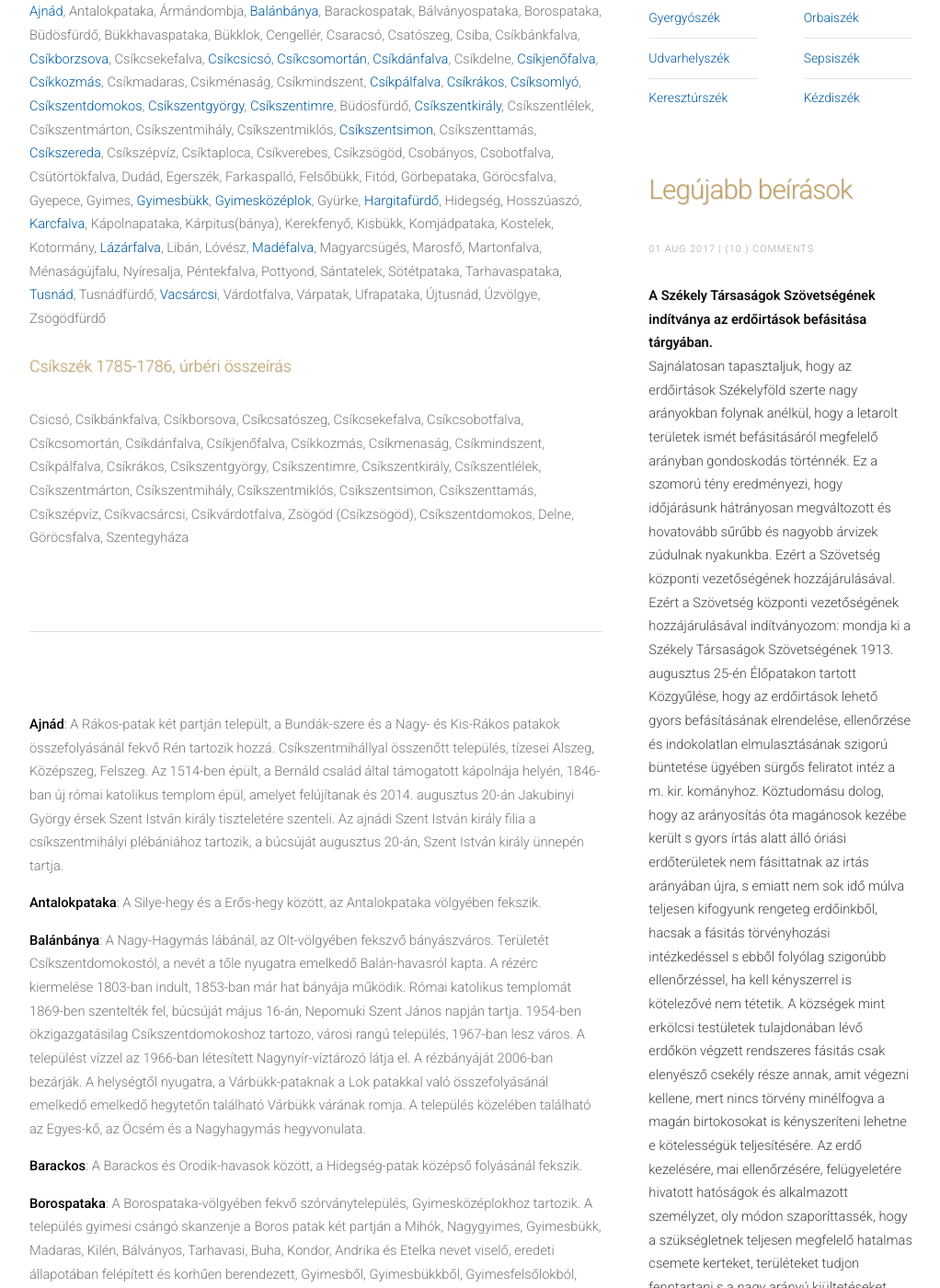
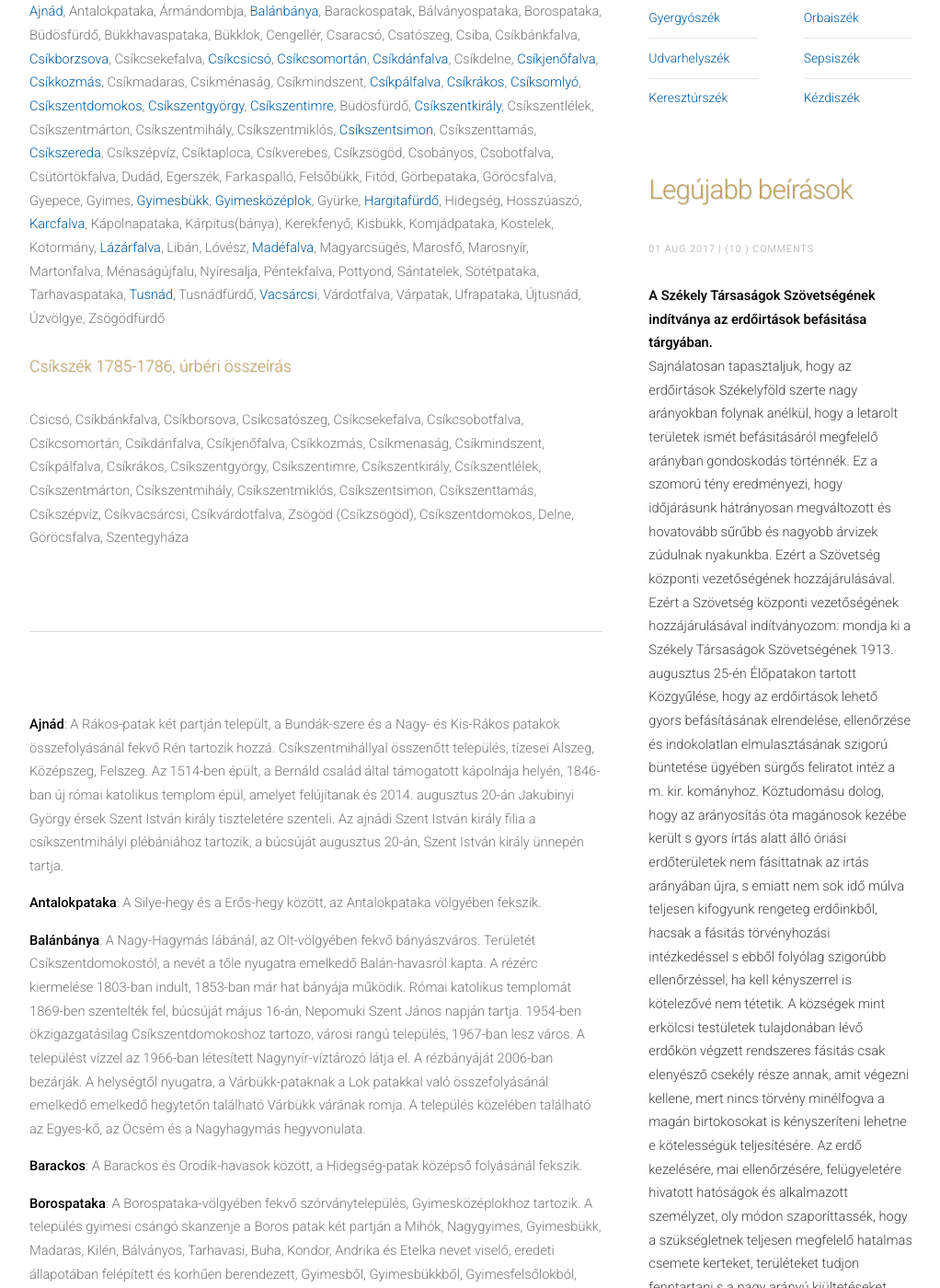
Before and after one commit to siculia/siculia.github.io, a Jekyll site: the page built from siculia-csikszek.html, in a window 1280 px wide and 1400 px high, scrolled down 888 px. Shown: the whole window at 92% size, without its empty margins (128-1150 px from the left). Built offline with Jekyll 4.4.1, drawn with Linux system fonts in a browser that asks for light colours; nearby versions of some CDN libraries; library files that are not in the unit come from our copies.

Commit message:
Marosnyír

```diff
--- a/siculia-csikszek.html
+++ b/siculia-csikszek.html
@@ -34,7 +34,7 @@ layout: default
 							<a href="http://gyimeskozeplok.ro/hu">Gyimesközéplok</a>, Gyürke, <a href="http://www.hargitafurdo.ro">Hargitafürdő</a>, Hidegség, Hosszúaszó,
 							<a href="http://karcfalva.ro/karcfalva-kozseg/karcfalva/">Karcfalva</a>, Kápolnapataka, Kárpitus(bánya), Kerekfenyő, Kisbükk, Komjádpataka, Kostelek, Kotormány,
 							<a href="http://www.visitcozmeni.ro/hu/lazarfalva.html">Lázárfalva</a>,
-							Libán, Lóvész, <a href="http://www.madefalva.ro">Madéfalva</a>, Magyarcsügés, Marosfő, Martonfalva,  Ménaságújfalu, Nyíresalja, Péntekfalva, Pottyond,
+							Libán, Lóvész, <a href="http://www.madefalva.ro">Madéfalva</a>, Magyarcsügés, Marosfő, Marosnyír, Martonfalva, Ménaságújfalu, Nyíresalja, Péntekfalva, Pottyond,
 							Sántatelek, Sötétpataka, Tarhavaspataka, <a href="https://primariatusnad.ro/hu/udvozlet/">Tusnád</a>, Tusnádfürdő, <a href="https://www.csikvacsarcsi.ro/wp/">Vacsárcsi</a>, Várdotfalva, Várpatak,
 							Ufrapataka, Újtusnád, Úzvölgye, Zsögödfürdő</p>
 
@@ -51,7 +51,7 @@ layout: default
 							<hr></hr>
 							<p style="text-align: left;"><b>Ajnád</b>: A Rákos-patak két partján települt, a Bundák-szere és a Nagy- és Kis-Rákos patakok összefolyásánál fekvő Rén tartozik hozzá. Csíkszentmihállyal összenőtt település, tízesei Alszeg, Középszeg, Felszeg. Az 1514-ben épült, a Bernáld család által támogatott kápolnája helyén, 1846-ban új római katolikus templom épül, amelyet felújítanak és 2014. augusztus 20-án Jakubinyi György érsek Szent István király tiszteletére szenteli. Az ajnádi Szent István király filia a csíkszentmihályi plébániához tartozik, a búcsúját augusztus 20-án, Szent István király ünnepén tartja.</p>
 							<p style="text-align: left;"><b>Antalokpataka</b>: A Silye-hegy és a Erős-hegy között, az Antalokpataka völgyében fekszik.</p>
-							<p style="text-align: left;"><b>Balánbánya</b>: A Nagy-Hagymás lábánál, az Olt-völgyében fekszvő bányászváros. Területét Csíkszentdomokostól, a nevét a tőle nyugatra emelkedő Balán-havasról kapta. A rézérc kiermelése 1803-ban indult, 1853-ban már hat bányája működik. Római katolikus templomát 1869-ben szentelték fel, búcsúját május 16-án, Nepomuki Szent János napján tartja. 1954-ben ökzigazgatásilag Csíkszentdomokoshoz tartozo, városi rangú település, 1967-ban lesz város. A települést vízzel az 1966-ban létesített Nagynyír-víztározó látja el. A rézbányáját 2006-ban bezárják. A helységtől nyugatra, a Várbükk-pataknak a Lok patakkal való összefolyásánál emelkedő emelkedő hegytetőn található Várbükk várának romja. A település közelében található az Egyes-kő, az Öcsém és a Nagyhagymás hegyvonulata.</p>
+							<p style="text-align: left;"><b>Balánbánya</b>: A Nagy-Hagymás lábánál, az Olt-völgyében fekvő bányászváros. Területét Csíkszentdomokostól, a nevét a tőle nyugatra emelkedő Balán-havasról kapta. A rézérc kiermelése 1803-ban indult, 1853-ban már hat bányája működik. Római katolikus templomát 1869-ben szentelték fel, búcsúját május 16-án, Nepomuki Szent János napján tartja. 1954-ben ökzigazgatásilag Csíkszentdomokoshoz tartozo, városi rangú település, 1967-ban lesz város. A települést vízzel az 1966-ban létesített Nagynyír-víztározó látja el. A rézbányáját 2006-ban bezárják. A helységtől nyugatra, a Várbükk-pataknak a Lok patakkal való összefolyásánál emelkedő emelkedő hegytetőn található Várbükk várának romja. A település közelében található az Egyes-kő, az Öcsém és a Nagyhagymás hegyvonulata.</p>
 							<p style="text-align: left;"><b>Barackos</b>: A Barackos és Orodik-havasok között, a Hidegség-patak középső folyásánál fekszik.</p>
 							<p style="text-align: left;"><b>Borospataka</b>: A Borospataka-völgyében fekvő szórványtelepülés, Gyimesközéplokhoz tartozik. A település gyimesi csángó skanzenje a Boros patak két partján a Mihók, Nagygyimes, Gyimesbükk, Madaras, Kilén, Bálványos, Tarhavasi, Buha, Kondor, Andrika és Etelka nevet viselő, eredeti állapotában felépített és korhűen berendezett, Gyimesből, Gyimesbükkből, Gyimesfelsőlokból, Gyimesközéplokból származó, panzióként működő házakból áll. Szaunával is rendelkezik. A borospataki skanzen területén népművészeti múzeum is működik, ahol a Gyimes vidékének egykori használati és berendezési tárgyai, bútorai, valamint népviselete tekinthető meg. A Görbepatakán 1873-ban készült vízimalmát 2012-ben újították fel.</p>
 							<p style="text-align: left;"><b>Bükkhavaspataka</b>: A Barackos és Jávárdi-havasok között fekvő szórványtelepülés. Bükkhavaspatakon Szent István tiszteletére 1925-ben építenek kápolnát. Itt működött a Muhos-pataki borvízfürdő.</p>
```
